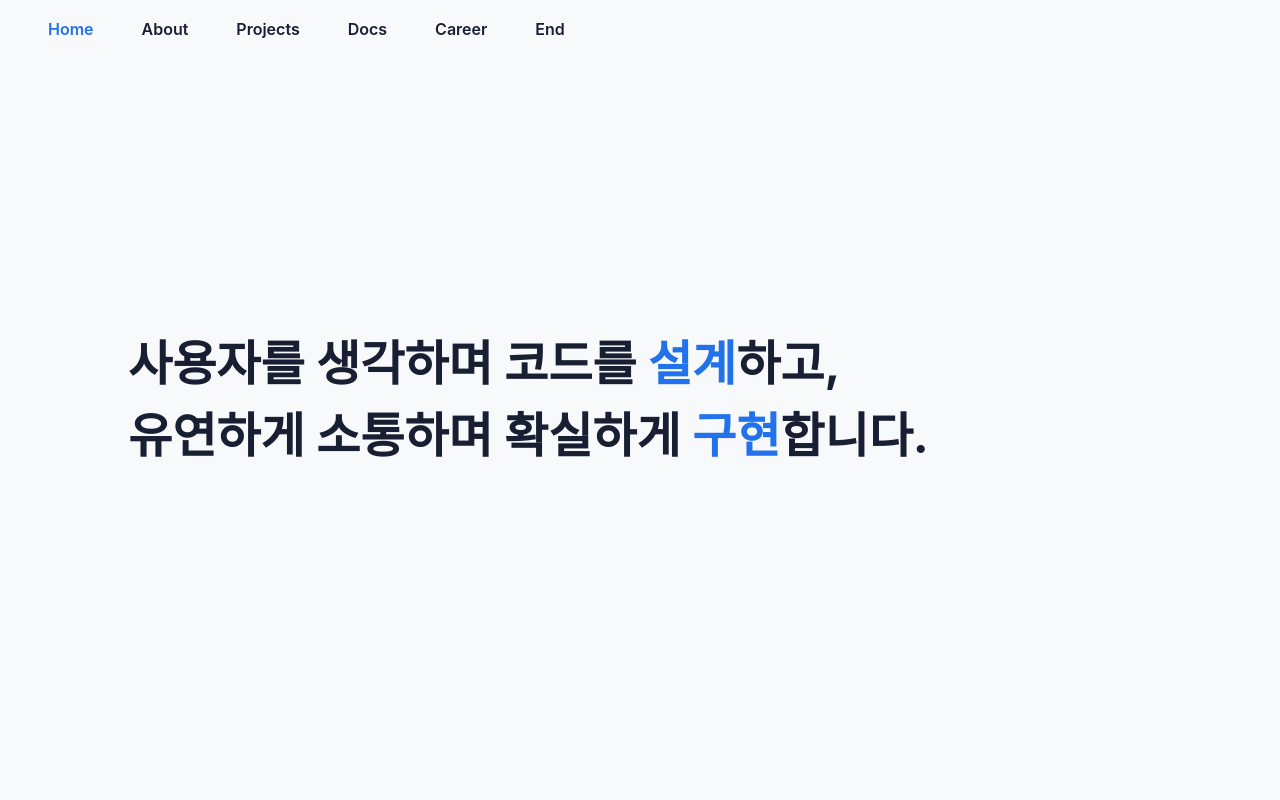
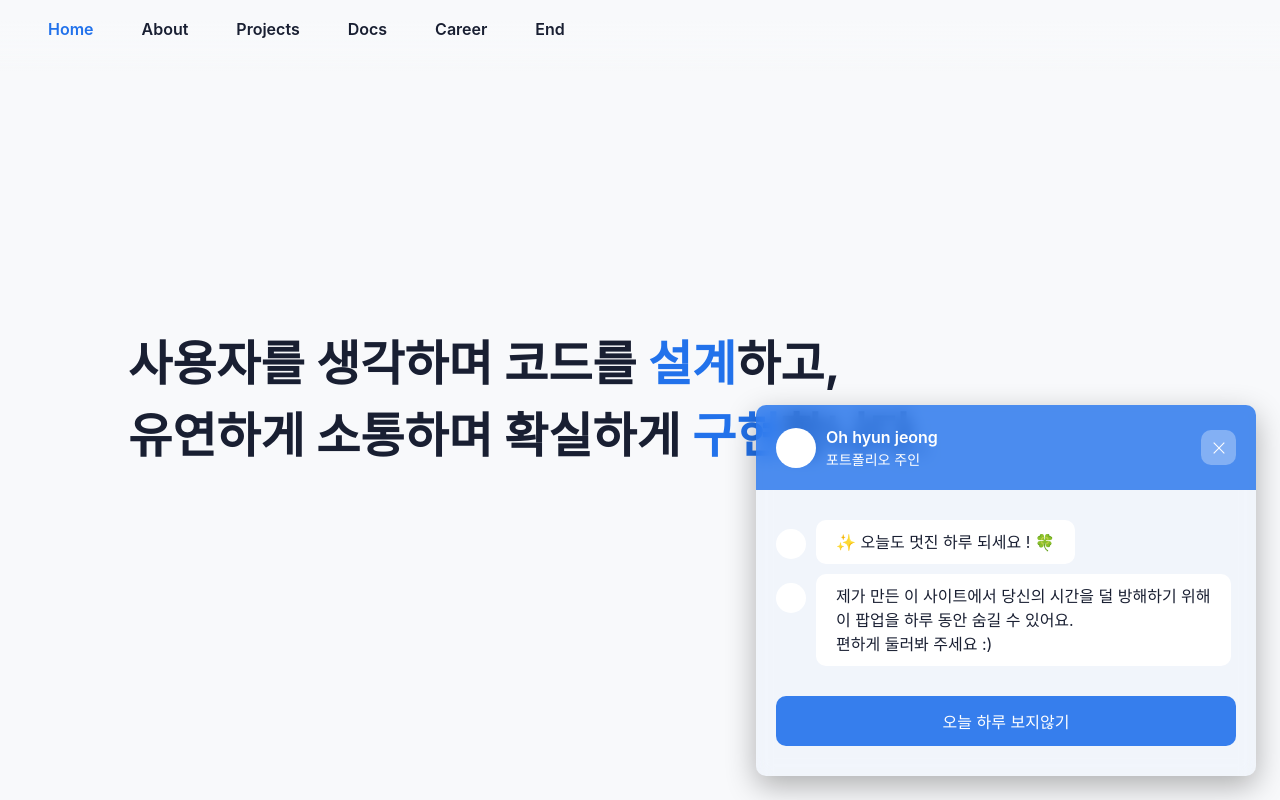
Before and after one commit to oLangS2/portfolio, a React (Create React App) app: page / in a window 1280 px wide. Shown: the top 800 px of the page. Built offline with nearby package versions, Linux system fonts and the light colour scheme; a web font is replaced by a local one.

Commit message:
하루동안 숨길수 있는 팝업창 작업완료

```diff
--- a/src/App.jsx
+++ b/src/App.jsx
@@ -9,6 +9,7 @@ import { Tab } from './components/common/Tab';
 import AOS from 'aos';
 import 'aos/dist/aos.css';
 import { useEffect } from 'react';
+import Popup from './components/common/Popup';
 
 function App() {
   useEffect(() => {
@@ -21,6 +22,7 @@ function App() {
 
   return (
     <div>
+      <Popup />
       <MainVisual />
       <Tab/>
       <AboutMe/>
--- /dev/null
+++ b/src/components/common/Popup.jsx
@@ -0,0 +1,65 @@
+import { useEffect, useState } from "react";
+
+const Popup = () => {
+  const [visible, setVisible] = useState(false);
+
+  useEffect(() => {
+    const hideUntil = localStorage.getItem("hidePopupUntil");
+
+    if (!hideUntil || new Date().getTime() > Number(hideUntil)) {
+      setVisible(true);
+    }
+  }, []);
+
+  // 그냥 닫기
+  const handleClose = () => {
+    setVisible(false);
+  };
+
+  // 오늘 하루 보지 않기
+  const handleHideToday = () => {
+    const now = new Date();
+    const endOfDay = new Date(
+      now.getFullYear(),
+      now.getMonth(),
+      now.getDate() + 1,
+      0,
+      0,
+      0
+    ).getTime();
+
+    localStorage.setItem("hidePopupUntil", endOfDay);
+    setVisible(false);
+  };
+
+  return (
+    <div className={`popup ${visible ? "show" : ""}`}>
+        <header className="flex">
+            <div className="user flex">
+                <div className="thum"></div>
+                <div className="user">
+                    <h2>Oh hyun jeong</h2>
+                    <p>포트폴리오 주인</p>
+                </div>
+            </div>
+            <button class="close" type="button" onClick={handleClose}>
+                닫기
+            </button>
+        </header>
+        <div className="inner">
+            <div className="message"> ✨ 오늘도 멋진 하루 되세요 ! 🍀</div>
+            <div className="message">
+                제가 만든 이 사이트에서 당신의 시간을 덜 방해하기 위해 <br />
+                이 팝업을 하루 동안 숨길 수 있어요. <br />
+                편하게 둘러봐 주세요 :)
+            </div>
+
+            <button class="today_close" type="button" onClick={handleHideToday}>
+                오늘 하루 보지않기
+            </button>
+        </div>
+    </div>
+  );
+};
+
+export default Popup;
--- a/src/styles/global.scss
+++ b/src/styles/global.scss
@@ -785,6 +785,111 @@ button {
 }
 //!SECTION 프로젝트 모달 스켈레톤UI
 
+//SECTION 팝업
+.popup {
+    position: fixed;
+    right: 24px;
+    bottom: 24px;
+    width: 500px;
+    background: rgba($point, 0.03);
+    backdrop-filter: blur(8px);
+    -webkit-backdrop-filter: blur(8px);
+    border-radius: 10px;
+    box-shadow: 0 10px 30px rgba(0, 0, 0, 0.3);
+    transform: translateY(120%);
+    opacity: 0;
+    transition: transform 0.6s ease, opacity 0.4s ease;
+    z-index: 9999;
+    overflow: hidden;
+
+    &.show {
+      transform: translateY(0);
+      opacity: 1;
+    }
+
+    header{
+        background-color: rgba($point, 0.8);
+        padding: 20px;
+        color: $white-0;
+        justify-content: space-between;
+        align-items: center;
+        .thum{
+            width: 40px;
+            height: 40px;
+            border-radius: 100%;
+            background-color: $white-0;
+            margin-right: 10px;
+        }
+        .user{
+            align-items: center;
+            h2{
+                font-size: 16px;
+                font-weight: 600;
+            }
+            p{
+                font-size: 14px;
+            }
+        }
+        .close{
+            background-color: #ffffff50;
+            border-radius: 10px;
+            width: 35px;
+            height: 35px;
+            text-indent: -9999px;
+            position: relative;
+            &::after,&::before{
+                content: "";
+                width: 15px;
+                height: 1px;
+                background-color: $white-0;
+                position: absolute;
+                top: 50%;
+                left: 50%;
+                transform: translate(-50%,-50%) rotate(45deg);
+            }
+            &::before{
+                transform: translate(-50%,-50%) rotate(-45deg);
+            }
+        }
+    }
+    .inner{
+        padding: 30px 20px;
+        .message{
+            background-color: $white-0;
+            border-radius: 10px;
+            padding: 10px 20px;
+            width: max-content;
+            position: relative;
+            margin-left: 40px;
+            font-size: 16px;
+
+            & + .message{
+                margin-top: 10px;
+            }
+
+            &::before{
+                content: "";
+                position: absolute;
+                top: 9px;
+                left: -40px;
+                width: 30px;
+                height: 30px;
+                background-color: $white-0;
+                border-radius: 100%;
+            }
+        }
+        .today_close{
+            margin-top: 30px;
+            background-color: rgba($point,0.9);
+            border-radius: 10px;
+            width: 100%;
+            height: 50px;
+            color: $white-0;
+        }
+    }
+  }
+
+
 //SECTION 반응형 (768px 이하 모바일 대응)
 @media (max-width: 768px) {
     .section{
```
Also changed, not shown: src/components/common/modal.jsx (deleted).
